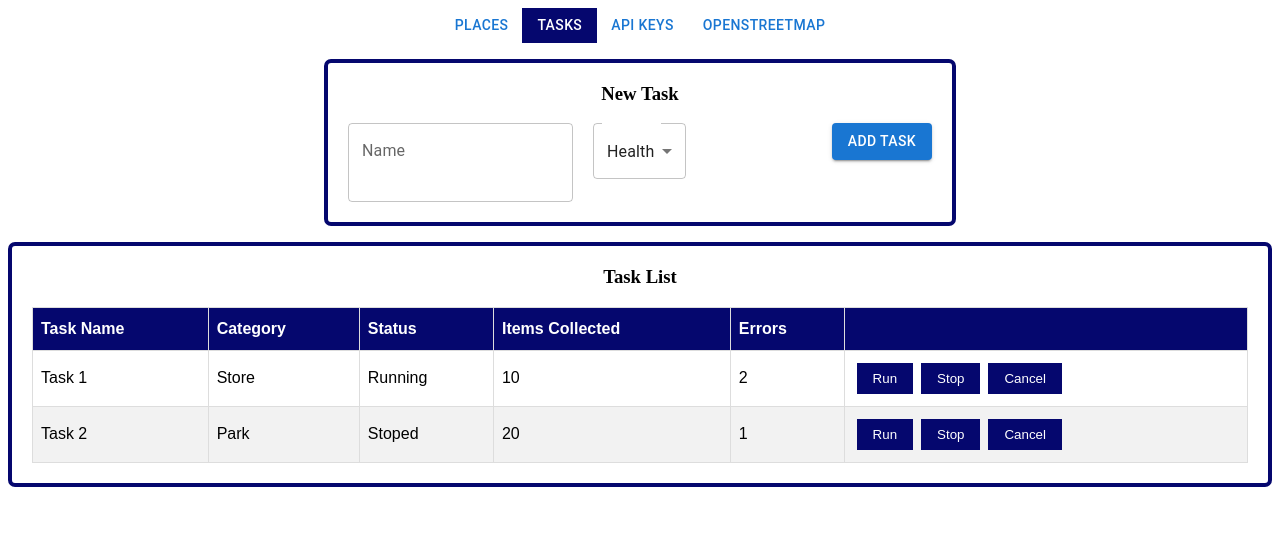
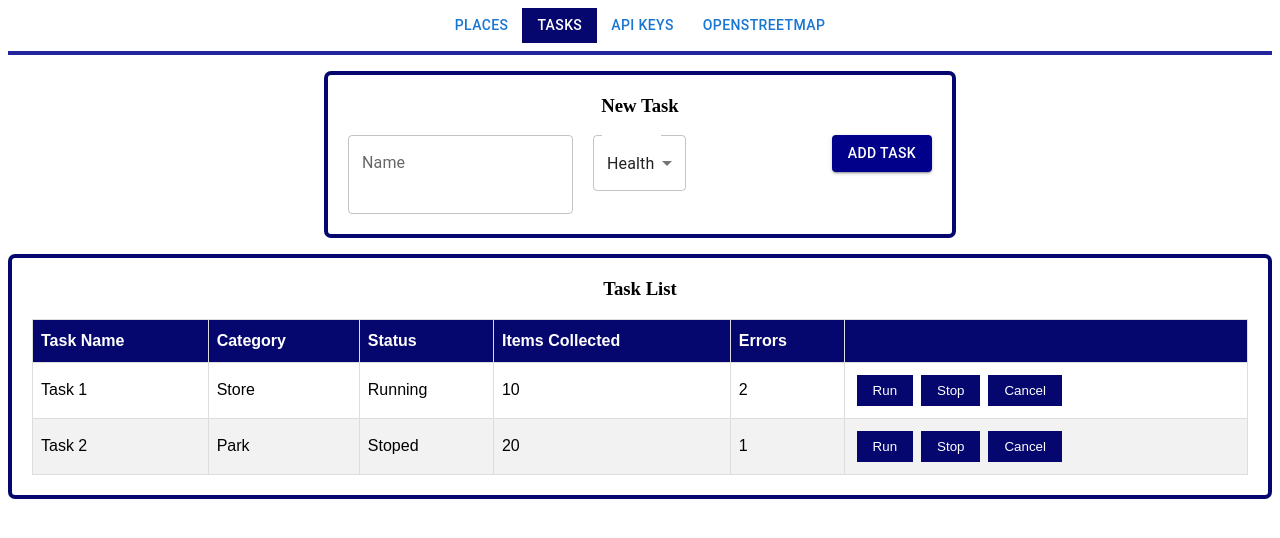
Before and after one commit to ArtsemStankevich/15-minute-admin, a React (Create React App) app: page / in a window 1280 px wide. Both pictures are taken after a click on the button "TASKS". Shown: the top 538 px of the page. Built offline with nearby package versions, Linux system fonts and the light colour scheme.

Commit message:
add line under header

```diff
--- a/src/components/CreateTask.jsx
+++ b/src/components/CreateTask.jsx
@@ -53,7 +53,7 @@ function CreateTask() {
                 ))}
             </Select>
             </FormControl>
-            <Button variant="contained" color="primary" type="submit" style={{ display: 'block', float:"right"}}>
+            <Button variant="contained" color="primary" type="submit" style={{ display: 'block', float:"right", backgroundColor: 'darkblue'}}>
             Add Task
             </Button>
         </form>
--- a/src/components/Header.jsx
+++ b/src/components/Header.jsx
@@ -44,6 +44,7 @@ function Header() {
           </Button>
         </ButtonGroup>
       </div>
+      <hr></hr>
       <div>
         {selectedTab === 'places' && <Places />}
         {selectedTab === 'tasks' && <Tasks />}
--- a/src/components/style/Header.css
+++ b/src/components/style/Header.css
@@ -18,3 +18,8 @@
     color: #fff;
     border: none;
   }
+
+  hr{
+    border: 2px solid rgb(35, 37, 159);
+
+  }
```
